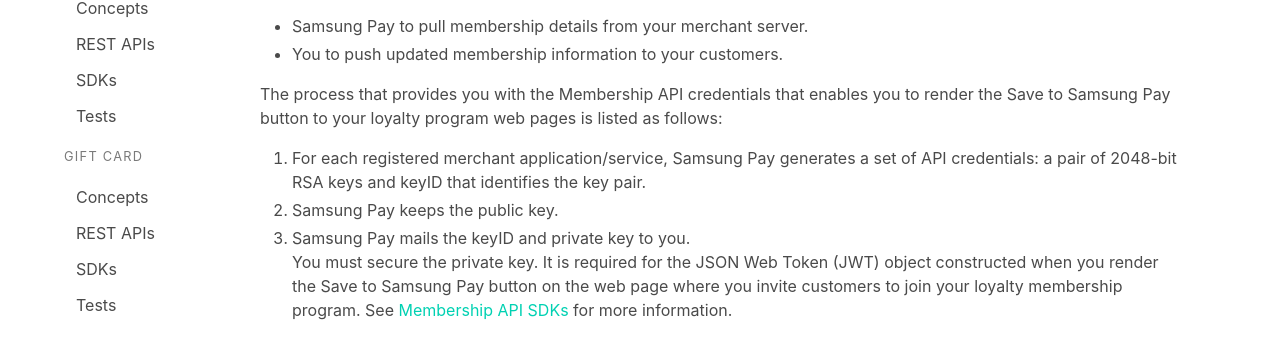
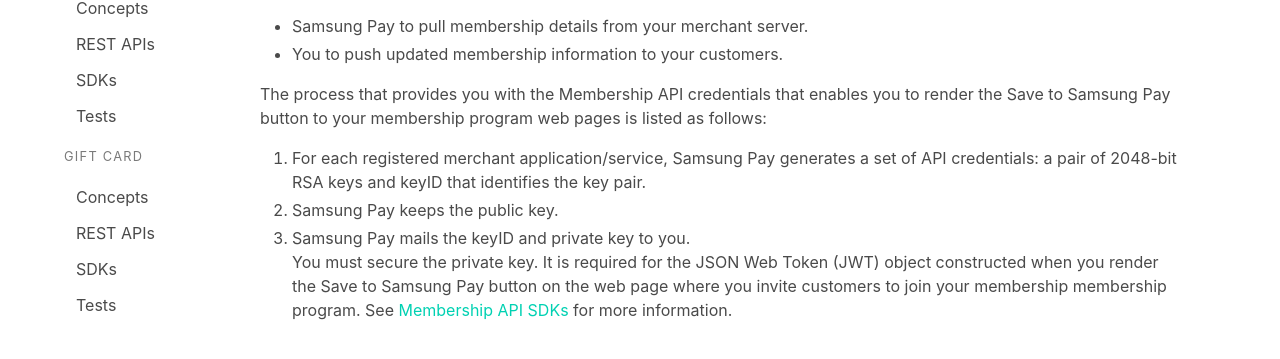
Before and after one commit to samsung-pay/sapi-doc, a Jekyll site: the page built from documentation/merchantservice/security.md, in a window 1280 px wide. Shown: the part 493-852 px from the top of the page. Built offline with Jekyll 4.4.1, drawn with Linux system fonts in a browser that asks for light colours.

Commit message:
Updated terminology

```diff
--- a/documentation/merchantservice/security.md
+++ b/documentation/merchantservice/security.md
@@ -12,10 +12,10 @@ You must use the authentication credentials provided by Samsung Pay to access th
   * Samsung Pay to pull membership details from your merchant server.
   * You to push updated membership information to your customers.
 
-The process that provides you with the Membership API credentials that enables you to render the Save to Samsung Pay button to your loyalty program web pages is listed as follows:
+The process that provides you with the Membership API credentials that enables you to render the Save to Samsung Pay button to your membership program web pages is listed as follows:
   1. For each registered merchant application/service, Samsung Pay generates a set of API credentials: a pair of 2048-bit RSA keys and keyID that identifies the key pair.
   2. Samsung Pay keeps the public key.
-  3. Samsung Pay mails the keyID and private key to you.<br>You must secure the private key. It is required for the JSON Web Token (JWT) object constructed when you render the Save to Samsung Pay button on the web page where you invite customers to join your loyalty membership program. See [Membership API SDKs][Membership API SDKs page] for more information.
+  3. Samsung Pay mails the keyID and private key to you.<br>You must secure the private key. It is required for the JSON Web Token (JWT) object constructed when you render the Save to Samsung Pay button on the web page where you invite customers to join your membership membership program. See [Membership API SDKs][Membership API SDKs page] for more information.
 
 
 [Membership API SDKs page]: https://samsung-pay.github.io/sapi-doc/documentation/membership/sdks
```
Also changed, not shown: documentation/membership/concepts.md (+2 -2 lines).
